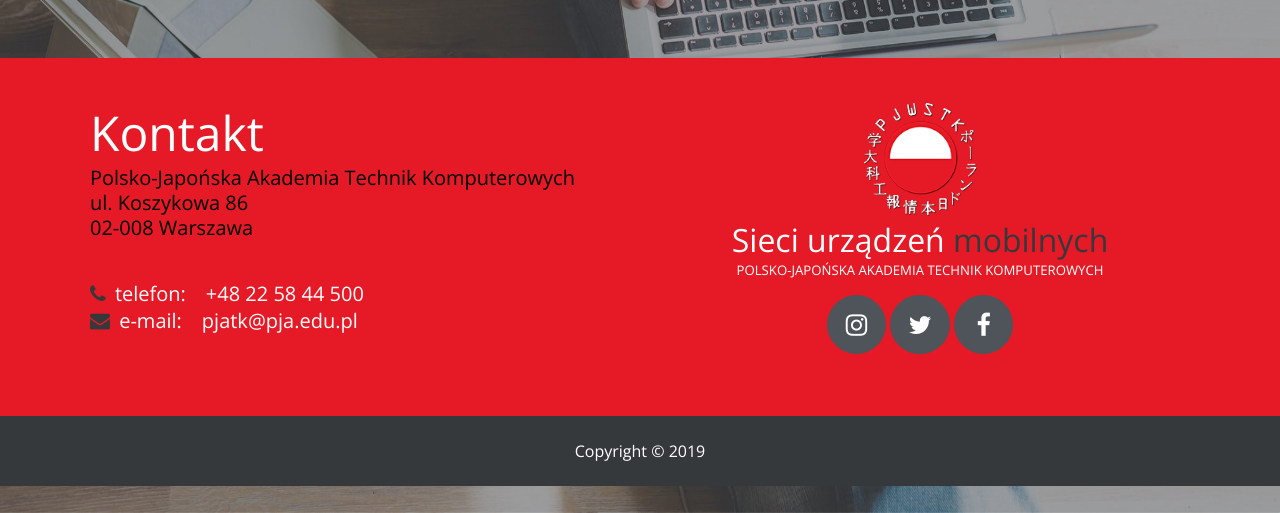
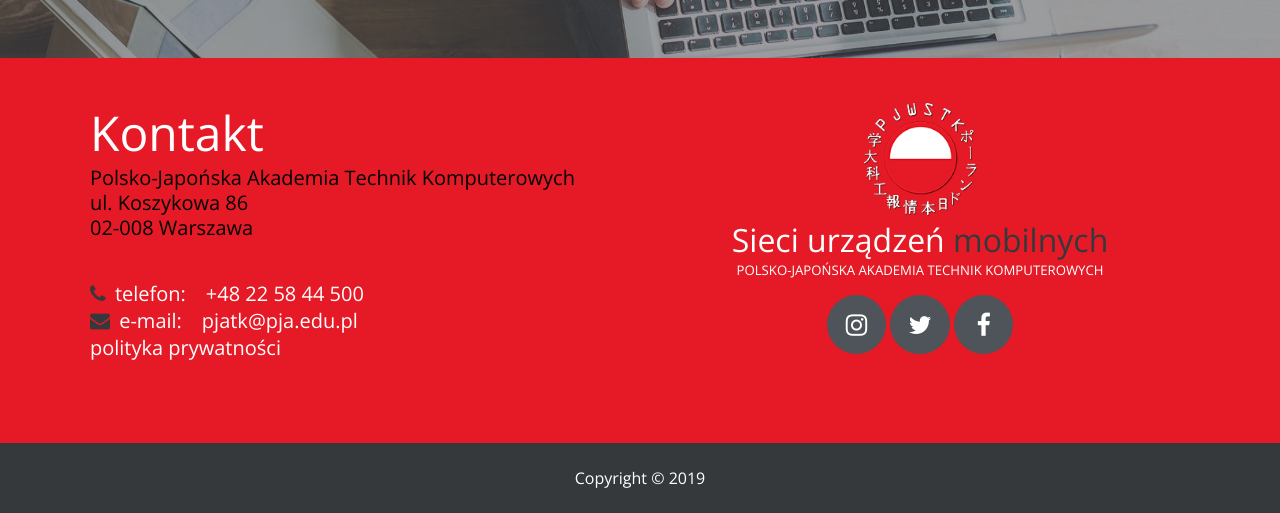
Before and after one commit to PJATK-SUM/PJATK-SUM.github.io, a Jekyll site: the page built from index.html, in a window 1280 px wide and 900 px high, scrolled down 5388 px, cut to the strip 387-900 px from the top of the window. Built offline with Jekyll 4.4.1, drawn with Linux system fonts in a browser that asks for light colours; nearby versions of some CDN libraries.

Commit message:
Dodanie polityk prywatności

```diff
--- a/_config.yml
+++ b/_config.yml
@@ -137,3 +137,4 @@
                 02-008 Warszawa
             phone_title: Telefon
             email_title: E-mail
+            privacy: Polityka prywatności
--- a/_includes/homepage/contact.html
+++ b/_includes/homepage/contact.html
@@ -13,6 +13,9 @@
                     <dt><i class="fa fa-envelope"></i> {{ i18n.contact.email_title }}:</dt>
                     <dd>
                         <a href="mailto:pjatk@pja.edu.pl"> pjatk@pja.edu.pl</a>
+                    </dd>
+                    <dd>
+                        <a href="docs/Polityka-prywatności-aplikacji-mobilnej.docx"> {{ i18n.contact.privacy }}</a>
                     </dd>
                 </dl>
             </div>
```
Also changed, not shown: 1 other file.
